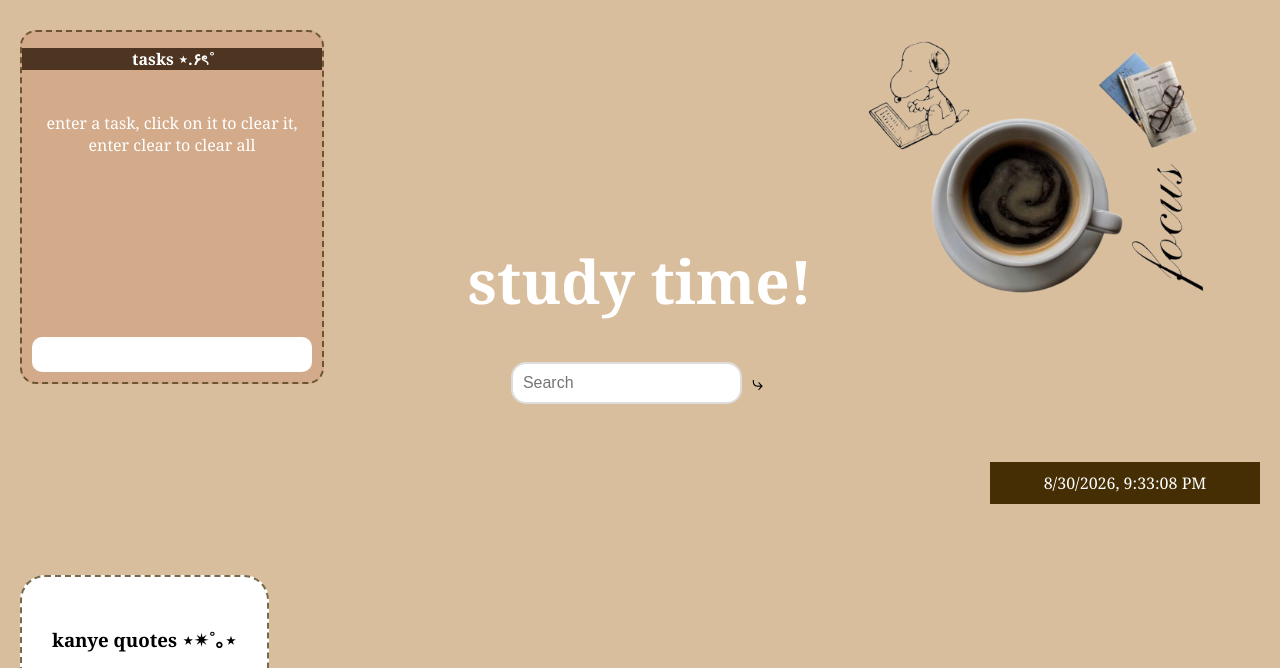
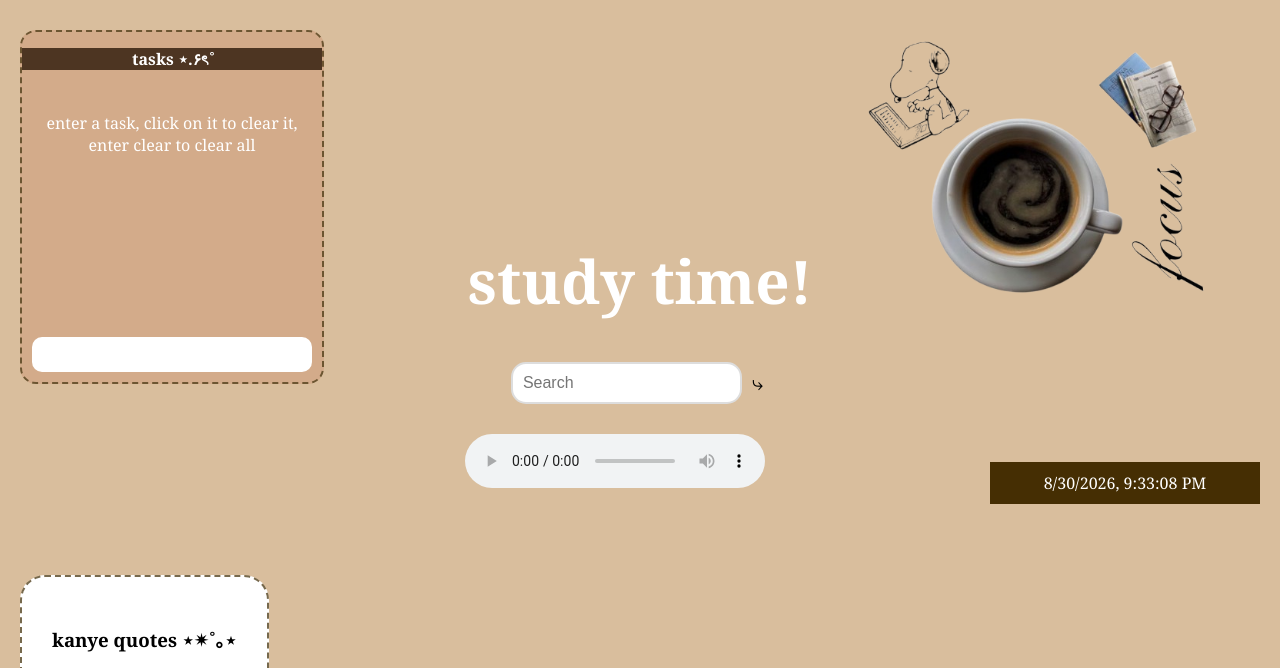
Before and after one commit to krupa-pramod/nasaweb, a website built with Vite: page index.html in a window 1280 px wide. Shown: the top 668 px of the page. Built offline with nearby package versions, Linux system fonts and the light colour scheme; no server answers.

Commit message:
added music

```diff
--- a/index.html
+++ b/index.html
@@ -46,6 +46,11 @@
 
     <p id = "timeElement">Time</p>
 
+    <audio style = "padding-bottom: 10px; position: fixed; left: 465px; padding-top: 30px;" controls>
+      <source src = "audio/Slowdive - When the Sun Hits (Audio).mp3" type = "audio/mpeg">
+      your browser does not support the audio tag.
+    </audio>
+
 
 
     <script type="module" src="/src/main.js"></script>
```
Also changed, not shown: 3 other files.
